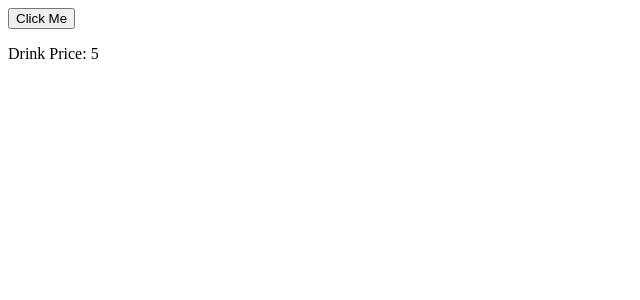
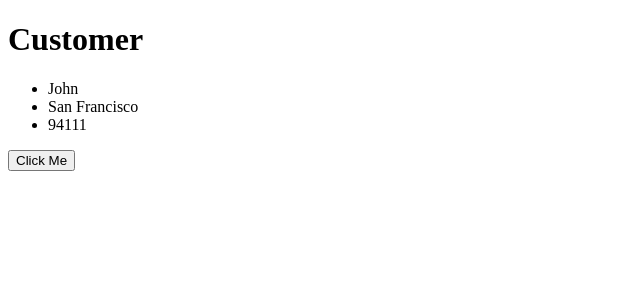
Before and after one commit to TomaszKlekner/gameHub, a React (Vite) app: page / in a window 1280 px wide. Shown: the top 300 px of the page, without its empty margins (0-640 px from the left). Built offline with nearby package versions, Linux system fonts and the light colour scheme.

Commit message:
Updating nested objects

```diff
--- a/src/App.tsx
+++ b/src/App.tsx
@@ -1,21 +1,34 @@
 import { useState } from 'react';
 
 function App() {
-  const [drink, setDrink] = useState({
-    title: 'Americano',
-    price: 5,
+  const [customer, setCustomer] = useState({
+    name: 'John',
+    address: {
+      city: 'San Francisco',
+      zipCode: 94111,
+    },
   });
 
-  // Arrays should be treated as immutable or read-only
+  // Nested Objects should be treated as immutable or read-only
   // Use the spread operator to copy all of the fields
+  // The spread operator creates a shallow copy
   const handleClick = () => {
-    setDrink({ ...drink, price: 6 });
+    setCustomer({
+      ...customer,
+      address: { ...customer.address, zipCode: 94112 },
+    });
   };
 
   return (
     <div className='container my-5'>
+      <h1>Customer</h1>
+      <ul>
+        <li>{customer.name}</li>
+        <li>{customer.address.city}</li>
+        <li>{customer.address.zipCode}</li>
+      </ul>
+
       <button onClick={handleClick}>Click Me</button>
-      <p>Drink Price: {drink.price}</p>
     </div>
   );
 }
```
